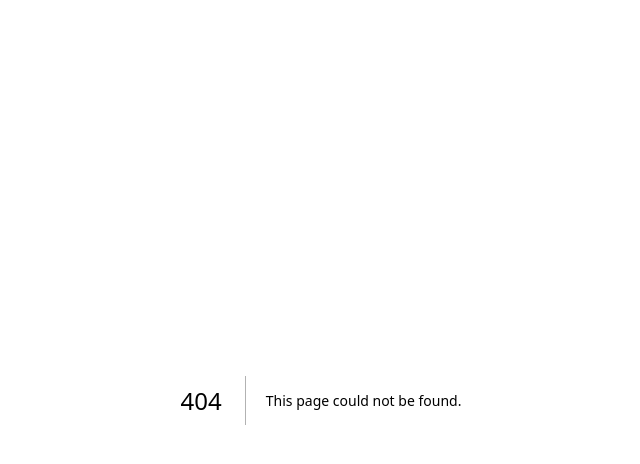
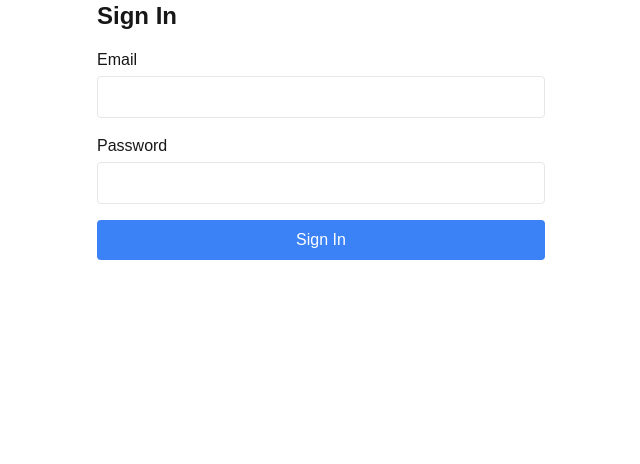
Before and after one commit to Md-Rijwan-Jannat/PayGard-Full-Stack, a Next.js app: page /auth/signin in a window 1280 px wide. Before the commit this address had no page. Shown: the top 464 px of the page, without its empty margins (319-959 px from the left). Built offline with nearby package versions, Linux system fonts and the light colour scheme.

Commit message:
create ppayment form

```diff
--- /dev/null
+++ b/app/auth/signin/page.tsx
@@ -0,0 +1,67 @@
+"use client";
+
+import { useState } from "react";
+import { signIn } from "next-auth/react";
+import { useRouter } from "next/navigation";
+import toast from "react-hot-toast";
+
+export default function SignIn() {
+  const [email, setEmail] = useState("");
+  const [password, setPassword] = useState("");
+  const router = useRouter();
+
+  const handleSubmit = async (e: React.FormEvent) => {
+    e.preventDefault();
+    const result = await signIn("credentials", {
+      redirect: false,
+      email,
+      password,
+    });
+
+    if (result?.error) {
+      toast.error(result.error);
+    } else {
+      router.push("/dashboard");
+    }
+  };
+
+  return (
+    <div className="max-w-md mx-auto">
+      <h1 className="text-2xl font-bold mb-4">Sign In</h1>
+      <form onSubmit={handleSubmit} className="space-y-4">
+        <div>
+          <label htmlFor="email" className="block mb-1">
+            Email
+          </label>
+          <input
+            type="email"
+            id="email"
+            value={email}
+            onChange={(e) => setEmail(e.target.value)}
+            required
+            className="w-full px-3 py-2 border rounded"
+          />
+        </div>
+        <div>
+          <label htmlFor="password" className="block mb-1">
+            Password
+          </label>
+          <input
+            type="password"
+            id="password"
+            value={password}
+            onChange={(e) => setPassword(e.target.value)}
+            required
+            className="w-full px-3 py-2 border rounded"
+          />
+        </div>
+        <button
+          type="submit"
+          className="w-full bg-blue-500 text-white px-4 py-2 rounded"
+        >
+          Sign In
+        </button>
+      </form>
+    </div>
+  );
+}
--- /dev/null
+++ b/components/paymentForm.tsx
@@ -0,0 +1,103 @@
+"use client";
+
+import { useState } from "react";
+import { useStripe, useElements, CardElement } from "@stripe/react-stripe-js";
+import toast from "react-hot-toast";
+
+interface PaymentFormProps {
+  onPaymentCreated: () => void;
+}
+
+export default function PaymentForm({ onPaymentCreated }: PaymentFormProps) {
+  const [title, setTitle] = useState("");
+  const [amount, setAmount] = useState("");
+  const [loading, setLoading] = useState(false);
+  const stripe = useStripe();
+  const elements = useElements();
+
+  const handleSubmit = async (e: React.FormEvent) => {
+    e.preventDefault();
+    if (!stripe || !elements) return;
+
+    setLoading(true);
+
+    const { error, paymentMethod } = await stripe.createPaymentMethod({
+      type: "card",
+      card: elements.getElement(CardElement)!,
+    });
+
+    if (error) {
+      toast.error(error.message);
+      setLoading(false);
+      return;
+    }
+
+    const res = await fetch("/api/payments", {
+      method: "POST",
+      headers: { "Content-Type": "application/json" },
+      body: JSON.stringify({
+        title,
+        amount: parseFloat(amount),
+        paymentMethodId: paymentMethod.id,
+      }),
+    });
+
+    if (res.ok) {
+      toast.success("Payment created successfully");
+      setTitle("");
+      setAmount("");
+      elements.getElement(CardElement)!.clear();
+      onPaymentCreated();
+    } else {
+      toast.error("Failed to create payment");
+    }
+
+    setLoading(false);
+  };
+
+  return (
+    <form onSubmit={handleSubmit} className="space-y-4">
+      <div>
+        <label htmlFor="title" className="block mb-1">
+          Title
+        </label>
+        <input
+          type="text"
+          id="title"
+          value={title}
+          onChange={(e) => setTitle(e.target.value)}
+          required
+          className="w-full px-3 py-2 border rounded"
+        />
+      </div>
+      <div>
+        <label htmlFor="amount" className="block mb-1">
+          Amount
+        </label>
+        <input
+          type="number"
+          id="amount"
+          value={amount}
+          onChange={(e) => setAmount(e.target.value)}
+          required
+          min="0.01"
+          step="0.01"
+          className="w-full px-3 py-2 border rounded"
+        />
+      </div>
+      <div>
+        <label htmlFor="card-element" className="block mb-1">
+          Card Details
+        </label>
+        <CardElement id="card-element" className="p-3 border rounded" />
+      </div>
+      <button
+        type="submit"
+        disabled={loading}
+        className="w-full bg-blue-500 text-white px-4 py-2 rounded disabled:bg-gray-400"
+      >
+        {loading ? "Processing..." : "Create Payment"}
+      </button>
+    </form>
+  );
+}
--- a/package.json
+++ b/package.json
@@ -10,6 +10,7 @@
   },
   "dependencies": {
     "@next-auth/mongodb-adapter": "^1.1.3",
+    "@stripe/react-stripe-js": "^3.1.1",
     "@stripe/stripe-js": "^5.5.0",
     "bcrypt": "^5.1.1",
     "mongodb": "^5.9.2",
```
Also changed, not shown: app/dashboard/page.tsx (added, +85 -0 lines), 1 other file (tests, documents, lock files or other folders).
